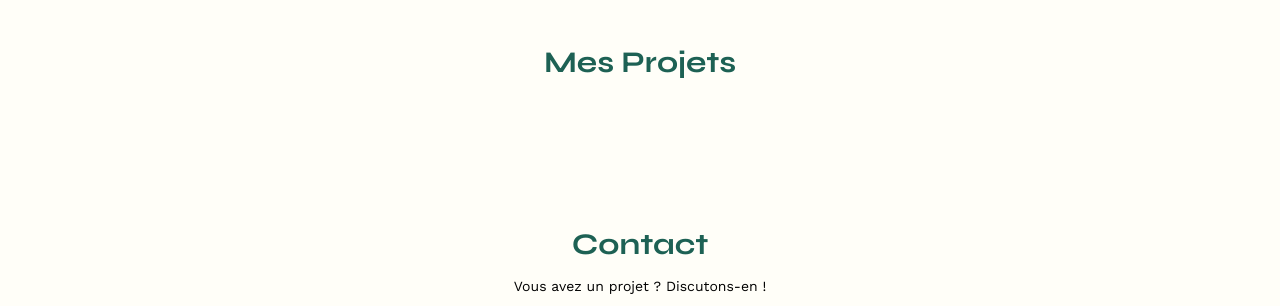
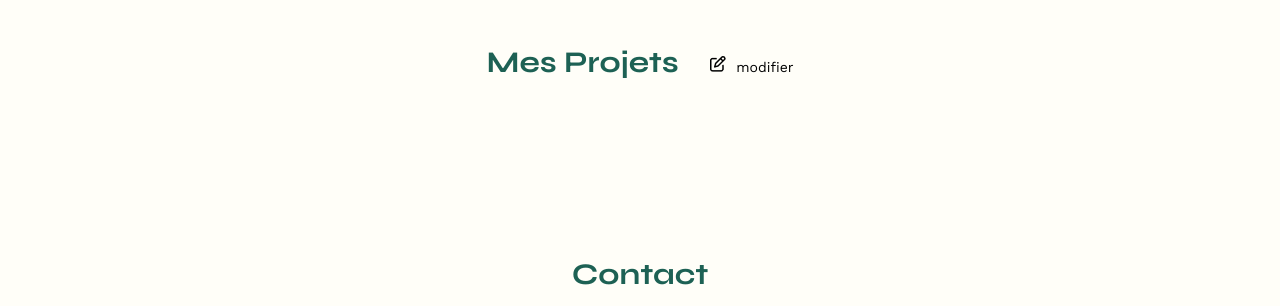
Before and after one commit to patoche62500/Portfolio-architecte-sophie-bluel, a plain HTML site: page FrontEnd/index.html in a window 1280 px wide. Shown: the part 488-794 px from the top of the page. Drawn offline with nearby package versions, Linux system fonts and the light colour scheme; no server answers.

Commit message:
add icon & modifier

```diff
--- /dev/null
+++ b/FrontEnd/assets/modules/edition.css
@@ -0,0 +1,12 @@
+.edition{
+    display: flex;
+    justify-content: center;
+    align-items: baseline;
+    gap:31px;
+}
+
+.edition__login{
+    display: flex;
+    align-items: baseline;
+    gap:10.42px;
+}
--- a/FrontEnd/assets/style.css
+++ b/FrontEnd/assets/style.css
@@ -1,5 +1,6 @@
 @import url('./modules/button.css');
 @import url('./modules/login.css');
+@import url('./modules/edition.css');
 /* http://meyerweb.com/eric/tools/css/reset/
    v2.0 | 20110126
    License: none (public domain)
--- a/FrontEnd/index.html
+++ b/FrontEnd/index.html
@@ -50,16 +50,17 @@
         </article>
       </section>
       <section id="portfolio">
-        <h2>Mes Projets</h2>
+        <div class="edition">
+          <h2>Mes Projets</h2>
+          <div class="edition__login">
+            <img src="./assets/icons/Group.png" alt="edition" />
+            <p>modifier</p>
+          </div>
+
+        </div>
+
         <!-- Generation des boutons -->
-        <div class="button__container">
-          <!--
-          <button class="filtre">teste_01</button>
-          <button class="filtre">teste_02</button>
-          <button class="filtre">teste_03</button>
-          <button class="filtre">teste_04</button>
-          -->
-        </div>
+        <div class="button__container"></div>
         <!-- Generation de la galery -->
         <div class="gallery"></div>
       </section>
--- a/FrontEnd/main.js
+++ b/FrontEnd/main.js
@@ -10,7 +10,7 @@ async function init() {
   generateGalleryFilter(getCurrentFilter());
   generateBouton();
   loginButton();
-  await GetIsLogin();
+  GetIsLogin();
 }
 
 init();
```
Also changed, not shown: FrontEnd/assets/icons/Group.png (added).
